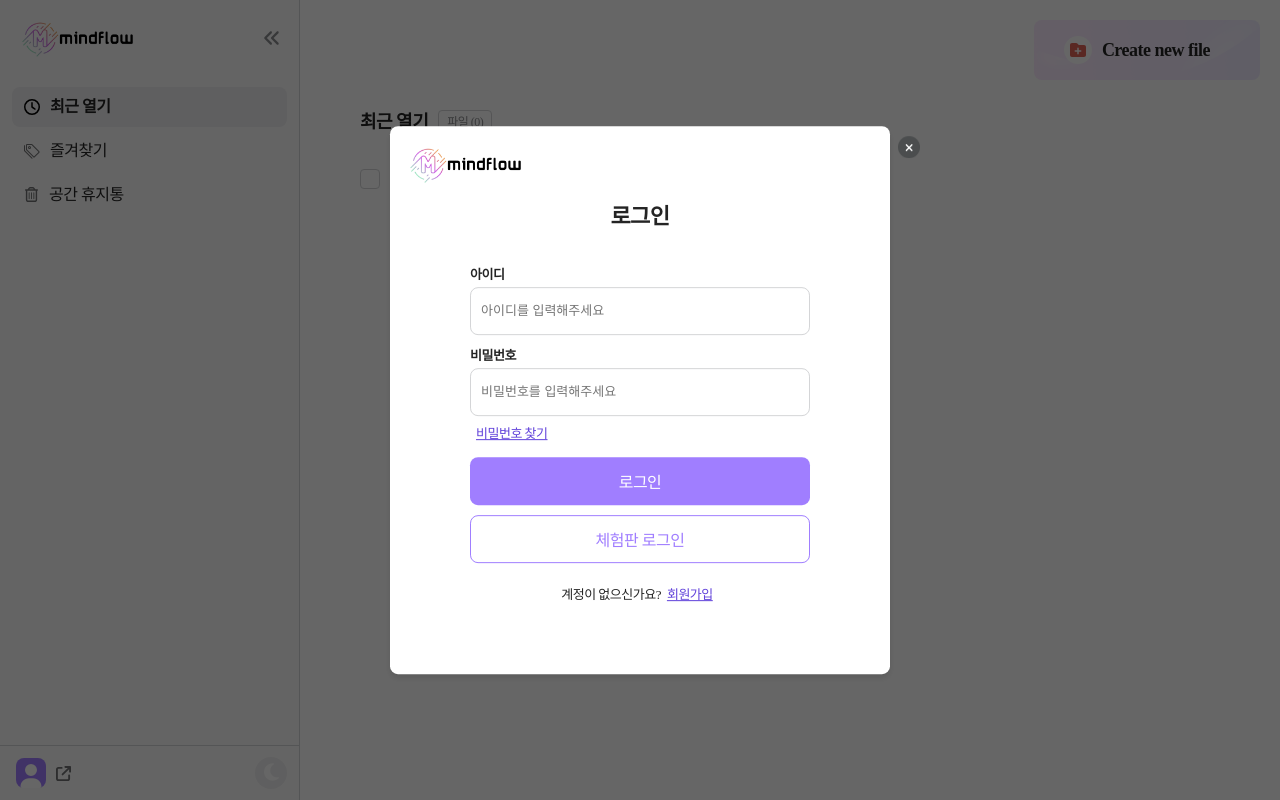
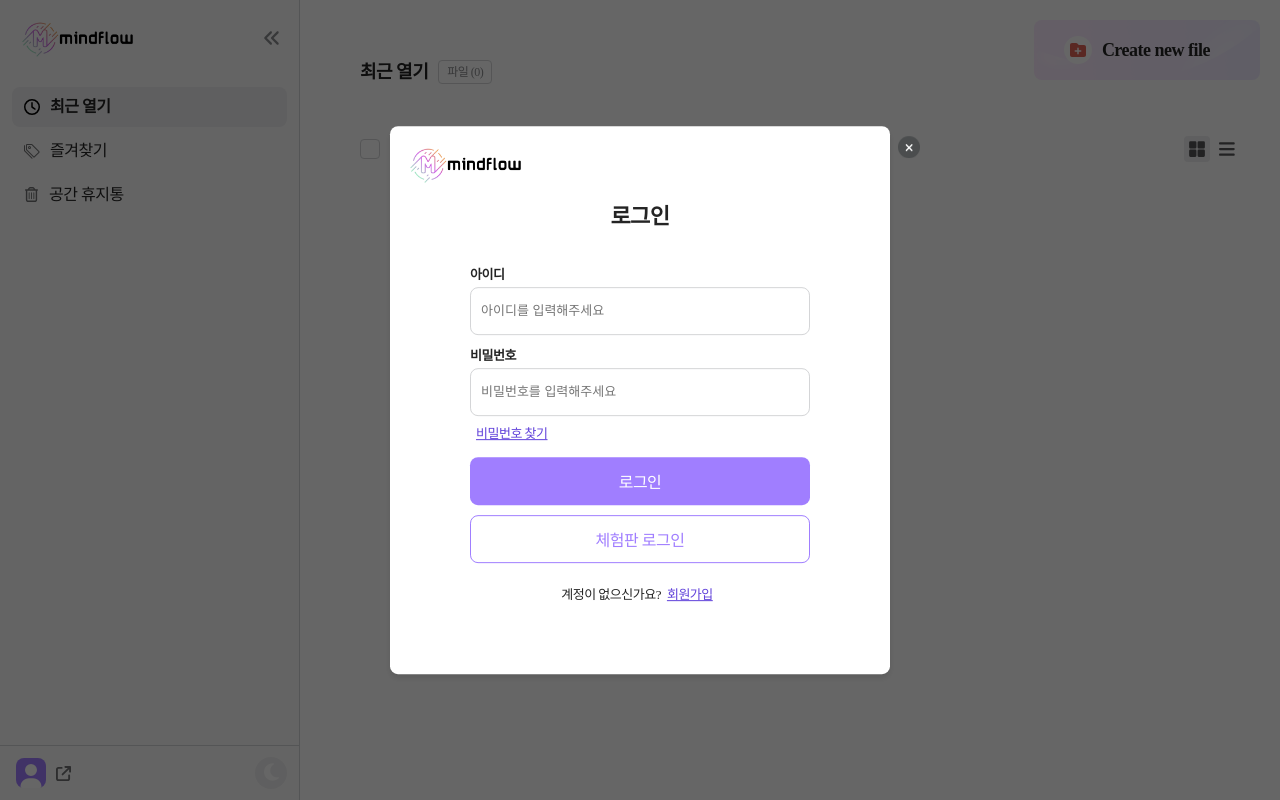
Before and after one commit to zhal7779/mind-flow-fe, a React (Vite) app: page / in a window 1280 px wide. Built offline with nearby package versions, Linux system fonts and the light colour scheme.

Commit message:
Design: 보기모드 버튼 퍼블리싱

```diff
--- a/src/pages/Home/index.tsx
+++ b/src/pages/Home/index.tsx
@@ -8,13 +8,13 @@ import { FaRegTrashCan } from 'react-icons/fa6';
 import {
   faCheck,
   faFolderPlus,
+  faBars,
   faTag,
 } from '@fortawesome/free-solid-svg-icons';
 import updateDate from '../../utils/updateDate';
 import {
   Wrapper,
   MainTitle,
-  TitlePadding,
   CheckBox,
   DeleteButton,
   BaseBox,
@@ -27,6 +27,7 @@ import Tags from '../../data/tags';
 import { alert, confirmAlert } from '../../utils/alert';
 import { authState, isOpenAuthModal } from '../../recoil/atoms/auth';
 import LoginButton from '../../components/button/LoginButton';
+import { IoGrid } from 'react-icons/io5';
 
 const Home = () => {
   const auth = useRecoilValue(authState);
@@ -35,6 +36,7 @@ const Home = () => {
   const [hoverFile, setHoverFile] = useState(-1);
   const [selectFiles, setSelectFiles] = useState<string[]>([]);
   const [activeTagMenu, setActiveTagMenu] = useState('');
+  const [viewMode, setViewMode] = useState('grid');
 
   const navigate = useNavigate();
 
@@ -140,16 +142,17 @@ const Home = () => {
 
   return (
     <Wrapper>
+      <S.TitleContent>
+        <MainTitle>최근 열기</MainTitle>
+        <BaseBox>파일 ({fileData.length})</BaseBox>
+      </S.TitleContent>
       <S.NewFileFrame onClick={handleAddNewFile}>
         <FontAwesomeIcon icon={faFolderPlus} />
         <p>Create new file</p>
       </S.NewFileFrame>
 
       <S.FileSection>
-        <S.TitleContent>
-          <MainTitle>최근 열기</MainTitle>
-          <BaseBox>파일 ({fileData.length})</BaseBox>
-        </S.TitleContent>
+        <S.TopWrapper>
           <S.DeleteContent>
             <CheckBox
               $hover={true}
@@ -165,6 +168,21 @@ const Home = () => {
               최근 열기에서 제거
             </DeleteButton>
           </S.DeleteContent>
+          <S.ModeChangeContent>
+            <S.ModeItem
+              $view={viewMode === 'grid'}
+              onClick={() => setViewMode('grid')}
+            >
+              <IoGrid />
+            </S.ModeItem>
+            <S.ModeItem
+              $view={viewMode === 'list'}
+              onClick={() => setViewMode('list')}
+            >
+              <FontAwesomeIcon icon={faBars} />
+            </S.ModeItem>
+          </S.ModeChangeContent>
+        </S.TopWrapper>
 
         {!auth ? (
           <CenterWrapper>
--- a/src/pages/Home/styles.tsx
+++ b/src/pages/Home/styles.tsx
@@ -70,12 +70,38 @@ export const TitleContent = styled.div`
   gap: 1rem;
   margin-bottom: 3rem;
 `;
+export const TopWrapper = styled.div`
+  display: flex;
+  justify-content: space-between;
+  align-items: center;
+  padding-bottom: 1rem;
+`;
 
 export const DeleteContent = styled.div`
   display: flex;
   gap: 1rem;
-  padding-bottom: 1rem;
   align-items: center;
+`;
+
+export const ModeChangeContent = styled.div`
+  display: flex;
+  gap: 0.4rem;
+`;
+
+export const ModeItem = styled.span<{ $view: boolean }>`
+  display: flex;
+  align-items: center;
+  justify-content: center;
+  width: 2.6rem;
+  height: 2.6rem;
+  border-radius: 4px;
+  background-color: ${(props) =>
+    props.$view ? 'var(--color-grey-06)' : 'transparent'};
+  cursor: pointer;
+  > svg {
+    font-size: 1.8rem;
+    color: var(--color-grey-04);
+  }
 `;
 
 export const FileImg = styled.div`
```
Lines whose indentation alone changed are shown as unchanged.
